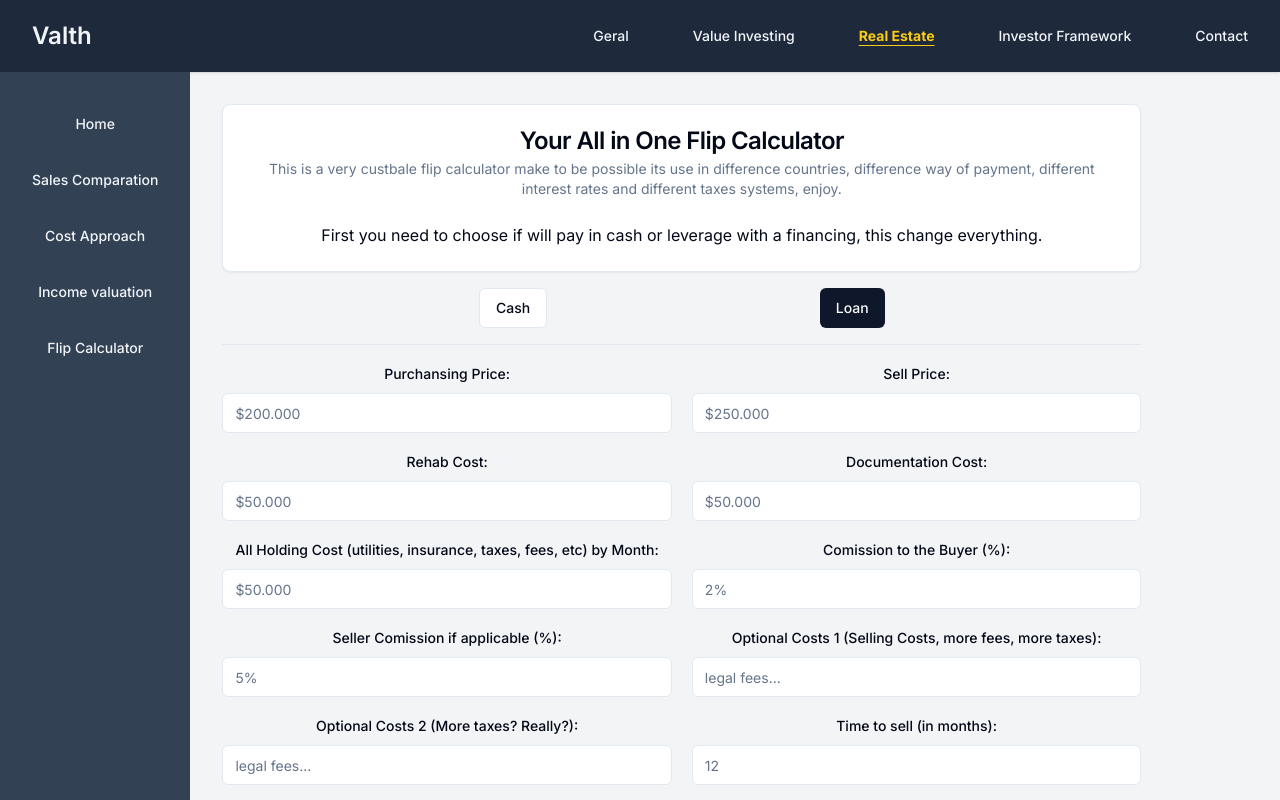
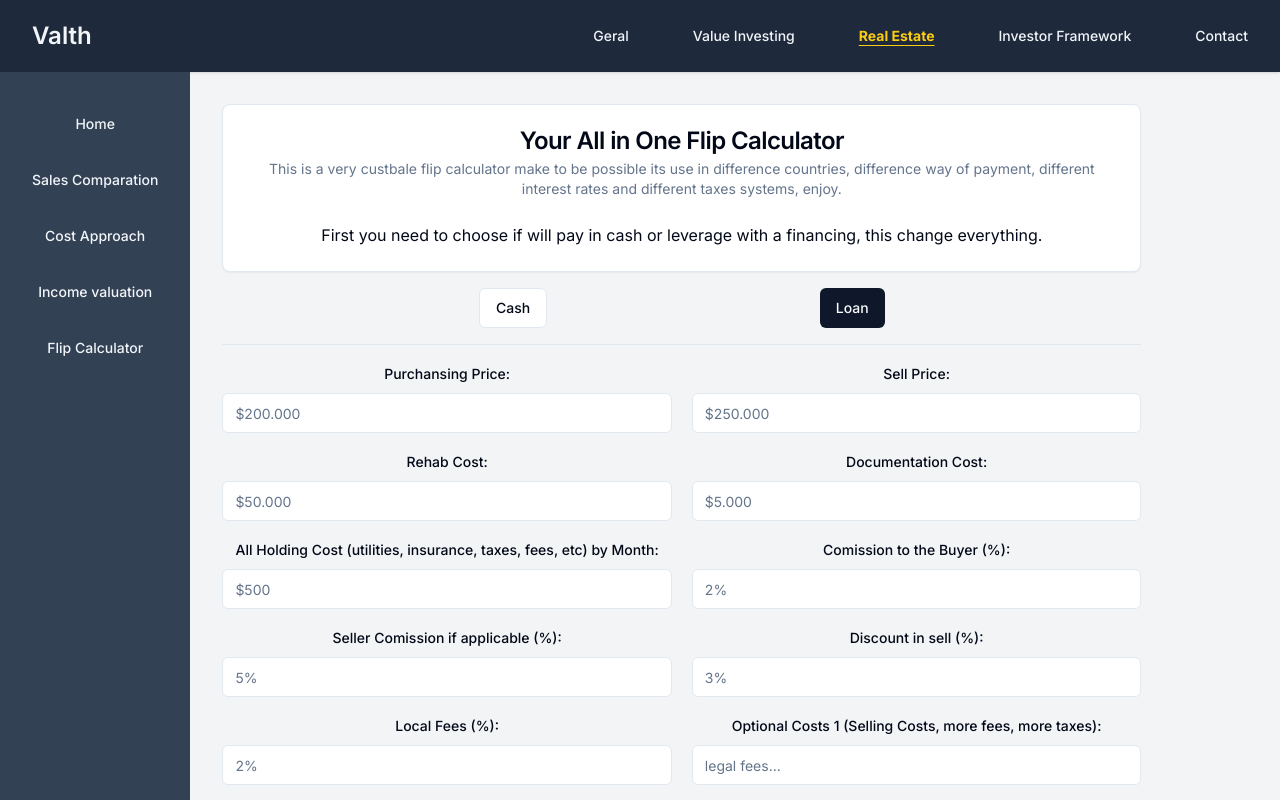
Before and after one commit to lucasSSalgado/next-valuation, a Next.js app: page /en/real-estate/flip-calculator in a window 1280 px wide. Both pictures are taken after a click on the button "Cash". Shown: the top 800 px of the page. Built offline with nearby package versions, Linux system fonts and the light colour scheme.

Commit message:
correcting cash flip

```diff
--- a/messages/real-estate/flip/en.json
+++ b/messages/real-estate/flip/en.json
@@ -13,6 +13,8 @@
             "documentation_label": "Documentation Cost:",
             "buyer_comission_label": "Comission to the Buyer (%):",
             "seller_comission_label": "Seller Comission if applicable (%):",
+            "discount_label": "Discount in sell (%):",
+            "fees_label": "Local Fees (%):",
             "option1_label": "Optional Costs 1 (Selling Costs, more fees, more taxes):",
             "option2_label": "Optional Costs 2 (More taxes? Really?):",
             "time_label": "Time to sell (in months):",
@@ -22,9 +24,7 @@
         "loan_form": {
             "down_label": "Down Payment (%):",
             "interest_label": "Interate Rates Anually (%):",
-            "years_label": "Financing Years:",
-            "discount_label": "Discount in sell (%):",
-            "fees_label": "Local Fees (%):"
+            "years_label": "Financing Years:"
         },
         "dialog": {
                 "dialog_title": "Flip Expectations",
--- a/messages/real-estate/flip/pt.json
+++ b/messages/real-estate/flip/pt.json
@@ -13,6 +13,8 @@
             "holding_label": "Todos os custos de Holding (luz, agua, seguro, taxas, etc) por mês:",
             "buyer_comission_label": "Comissão ao Comprador/Leiloeiro se aplicável (%):",
             "seller_comission_label": "Comissão de venda se aplicável (%):",
+            "discount_label": "Desconto na Venda (%):",
+            "fees_label": "Impostos Locais (%):",
             "option1_label": "Custo opicional 1 (Custos de venda, advogado, mais taxas, etc):",
             "option2_label": "Custo opicional 2 (Mais impostos? Sério?):",
             "time_label": "Tempo para vender (em meses):",
@@ -22,16 +24,14 @@
         "loan_form": {
             "down_label": "Entrada (%):",
             "interest_label": "Taxa de Juros Anual (%):",
-            "years_label": "Anos de financiamento:",
-            "discount_label": "Desconto na Venda (%):",
-            "fees_label": "Impostos Locais (%):"
+            "years_label": "Anos de financiamento:"
         },
         "dialog": {
-                "dialog_title": "Expectativas do Flip",
-                "dialog_profit": "Lucro Líquido: ",
-                "dialog_roi": "ROI: ",
-                "dialog_cash": "Dinheiro necessário: ",
-                "dialog_quality": "Qualidade: "
+            "dialog_title": "Expectativas do Flip",
+            "dialog_profit": "Lucro Líquido: ",
+            "dialog_roi": "ROI: ",
+            "dialog_cash": "Dinheiro necessário: ",
+            "dialog_quality": "Qualidade: "
             }
     }
 }
--- a/src/app/[locale]/real-estate/flip-calculator/CashCalculator.tsx
+++ b/src/app/[locale]/real-estate/flip-calculator/CashCalculator.tsx
@@ -41,6 +41,8 @@ interface Props {
   holding_label: string
   buyer_comission_label: string
   seller_comission_label: string
+  discount_label: string
+  fees_label: string
   option1_label: string
   option2_label: string
   time_label: string
@@ -56,7 +58,7 @@ interface Props {
 
 export default function CachCalculator({
   price_label, sell_label, rehab_label, documentation_label, holding_label, buyer_comission_label,
-  seller_comission_label, option1_label, option2_label, time_label, profit_label, submit,
+  seller_comission_label, discount_label, fees_label, option1_label, option2_label, time_label, profit_label, submit,
   dialog_title, dialog_profit, dialog_roi, dialog_cash, dialog_quality
 }: Props) {
   const [resp, setResp] = useState<FlipResponse>()
@@ -122,7 +124,7 @@ export default function CachCalculator({
                   <FormItem>
                       <FormLabel>{ documentation_label }</FormLabel>
                       <FormControl>
-                      <Input placeholder="$50.000" {...field} onChange={(e) => field.onChange(handleCurrencyInput(e.target.value))} />
+                      <Input placeholder="$5.000" {...field} onChange={(e) => field.onChange(handleCurrencyInput(e.target.value))} />
                       </FormControl>
                       <FormMessage />
                   </FormItem>
@@ -137,7 +139,7 @@ export default function CachCalculator({
                 <FormItem>
                   <FormLabel>{ holding_label }</FormLabel>
                   <FormControl>
-                    <Input placeholder="$50.000" {...field} onChange={(e) => field.onChange(handleCurrencyInput(e.target.value))} />
+                    <Input placeholder="$500" {...field} onChange={(e) => field.onChange(handleCurrencyInput(e.target.value))} />
                   </FormControl>
                   <FormMessage />
                 </FormItem>
@@ -171,6 +173,36 @@ export default function CachCalculator({
               </FormItem>
             )}
             />
+
+
+            <FormField
+              control={form.control}
+              name="discountInSell"
+              render={({ field }) => (
+                <FormItem>
+                  <FormLabel>{ discount_label }</FormLabel>
+                  <FormControl>
+                    <Input placeholder="3%" {...field} onChange={(e) => field.onChange(handleCurrencyInput(e.target.value))} />
+                  </FormControl>
+                  <FormMessage />
+                </FormItem>
+              )}
+            />
+          </div>
+          <div className="grid md:grid-cols-2 min-w-full max-w-sm items-center gap-5 mx-auto mt-4">
+            <FormField
+              control={form.control}
+              name="localFees"
+              render={({ field }) => (
+                  <FormItem>
+                      <FormLabel>{ fees_label }</FormLabel>
+                      <FormControl>
+                          <Input placeholder="2%" {...field} onChange={(e) => field.onChange(handleCurrencyInput(e.target.value))} />
+                      </FormControl>
+                      <FormMessage />
+                  </FormItem>
+              )}
+              />
             <FormField
                 control={form.control}
                 name="otherCosts1"
--- a/src/app/[locale]/real-estate/flip-calculator/FlipForm.tsx
+++ b/src/app/[locale]/real-estate/flip-calculator/FlipForm.tsx
@@ -21,6 +21,7 @@ interface Props {
     holding_label: string
     buyer_comission_label: string
     seller_comission_label: string
+    discount_label: string,
     option1_label: string
     option2_label: string
     time_label: string
@@ -30,7 +31,6 @@ interface Props {
     down_label: string,
     interest_label: string,
     years_label: string,
-    discount_label: string,
     fees_label: string
 
     dialog_title: string
@@ -69,6 +69,8 @@ export default function FlipForm(
                         holding_label={holding_label}
                         buyer_comission_label={buyer_comission_label}
                         seller_comission_label={seller_comission_label}
+                        discount_label={discount_label}
+                        fees_label={fees_label}
                         option1_label={option1_label}
                         option2_label={option2_label}
                         time_label={time_label}
--- a/src/app/[locale]/real-estate/flip-calculator/cashMath.ts
+++ b/src/app/[locale]/real-estate/flip-calculator/cashMath.ts
@@ -12,6 +12,7 @@ export const formSchema = z.object({
     hodingCosts: z.string().refine((val) => validatePositiveCurrency(val), { message: "Other Costs must be positive." }),
     leiloeiroComission: z.string().optional(),
     sellerComission: z.string().optional(),
+    localFees: z.string().optional(),
     discountInSell: z.string().optional(),
     otherCosts1: z.string().optional(),
     otherCosts2: z.string().optional(),
@@ -30,6 +31,7 @@ export const useCustomForm = () => {
             hodingCosts: '',
             leiloeiroComission: '',
             sellerComission: '',
+            localFees: '',
             discountInSell: '',
             otherCosts1: '',
             otherCosts2: '',
@@ -47,21 +49,25 @@ export const calculateCash = (data: z.infer<typeof formSchema>): FlipResponse =>
     const holdingCosts = parseCorrencyToNumber(data.hodingCosts)
     const leiloeiroComission = data.leiloeiroComission ? parseInt(data.leiloeiroComission) / 100 : 0
     const sellerComission = data.sellerComission ? parseInt(data.sellerComission) / 100 : 0
+    const localFees = data.localFees ? parseInt(data.localFees) / 100 : 0
     const discountInSell = data.discountInSell ? parseInt(data.discountInSell) : 0
     const otherCosts1 = parseCorrencyToNumber(data.otherCosts1 ? data.otherCosts1 : '0')
     const otherCosts2 = parseCorrencyToNumber(data.otherCosts2 ? data.otherCosts2 : '0')
     const timeToSell = parseInt(data.timeToSell)
     const taxes = parseInt(data.taxesOnProfit) / 100
 
-    const allCosts = price + rehab + documentation + (holdingCosts * timeToSell) + otherCosts1 + otherCosts2
-                     + (price * leiloeiroComission) + (sellerComission * sell)
-    const profit = (sell - (1 - discountInSell)) - allCosts
-    const netProfit = profit - (profit * taxes)
+    const allDedicbleCosts = price + rehab + documentation + (holdingCosts * timeToSell) + (price * leiloeiroComission) + (sellerComission * sell) + ((price * localFees /100))
+    const allNonDedicbleCosts = otherCosts1 + otherCosts2
+    const allCosts = allDedicbleCosts + allNonDedicbleCosts
+
+    const profit = (sell - (1 - discountInSell)) - allDedicbleCosts
+    const netProfit = profit - (profit * taxes) - allNonDedicbleCosts
+
 
     return {
         netProfit: netProfit,
         necessaryCash: allCosts,
-        roi: (profit / allCosts) * 100,
+        roi: (netProfit / allCosts) * 100,
         monthlyRoi: Math.pow((profit / allCosts) * 100, 1/12)
     }
 }
--- a/src/app/[locale]/real-estate/flip-calculator/page.tsx
+++ b/src/app/[locale]/real-estate/flip-calculator/page.tsx
@@ -39,6 +39,8 @@ export default function FlipCalculatorPage({params: {locale}} : {params: {locale
                 holding_label={t('common_form.holding_label')}
                 buyer_comission_label={t('common_form.buyer_comission_label')}
                 seller_comission_label={t('common_form.seller_comission_label')}
+                discount_label={ t('common_form.discount_label') }
+                fees_label={ t('common_form.fees_label') }
                 option1_label={t('common_form.option1_label')}
                 option2_label={t('common_form.option2_label')}
                 time_label={t('common_form.time_label')}
@@ -48,8 +50,6 @@ export default function FlipCalculatorPage({params: {locale}} : {params: {locale
                 down_label={ t('loan_form.down_label') }
                 interest_label={ t('loan_form.interest_label') }
                 years_label={ t('loan_form.years_label') }
-                discount_label={ t('loan_form.discount_label') }
-                fees_label={ t('loan_form.fees_label') }
 
                 dialog_title={ t('dialog.dialog_title') }
                 dialog_profit={ t('dialog.dialog_profit') }
```
Also changed, not shown: todo.txt.
